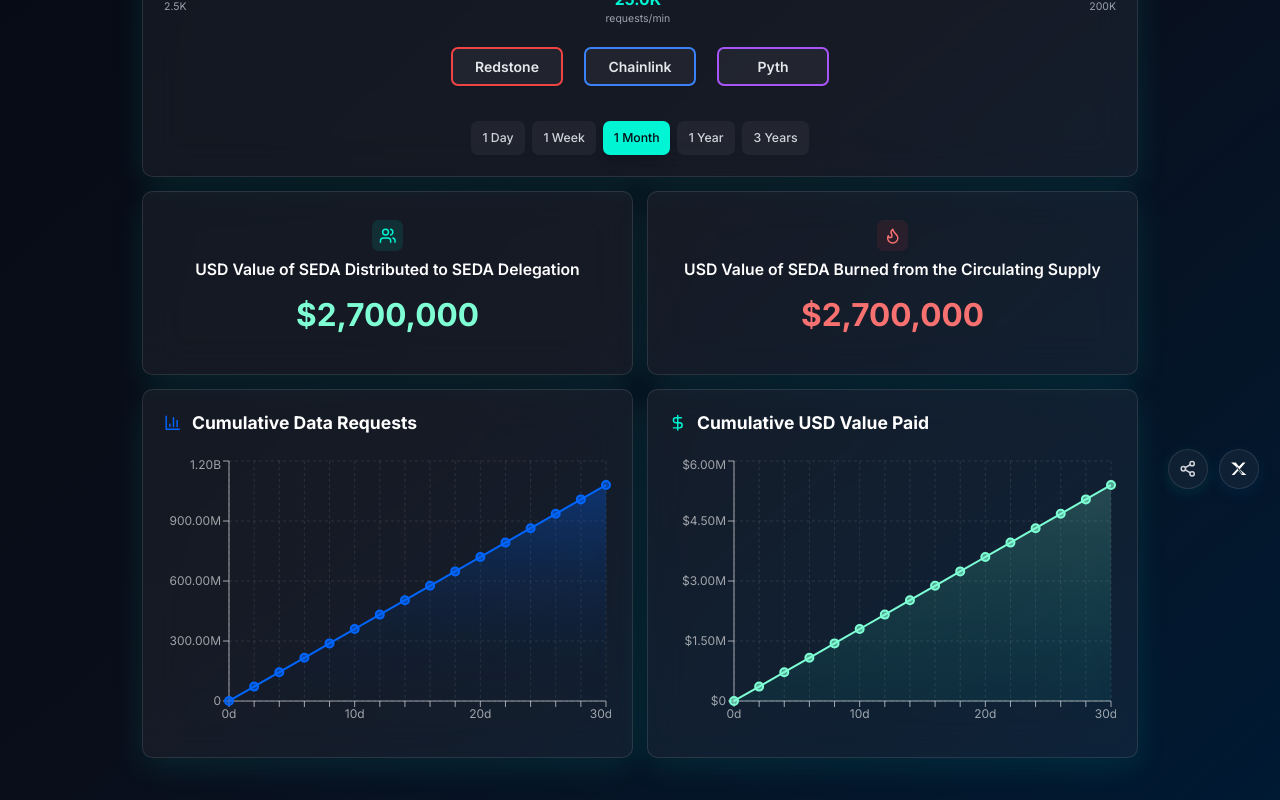
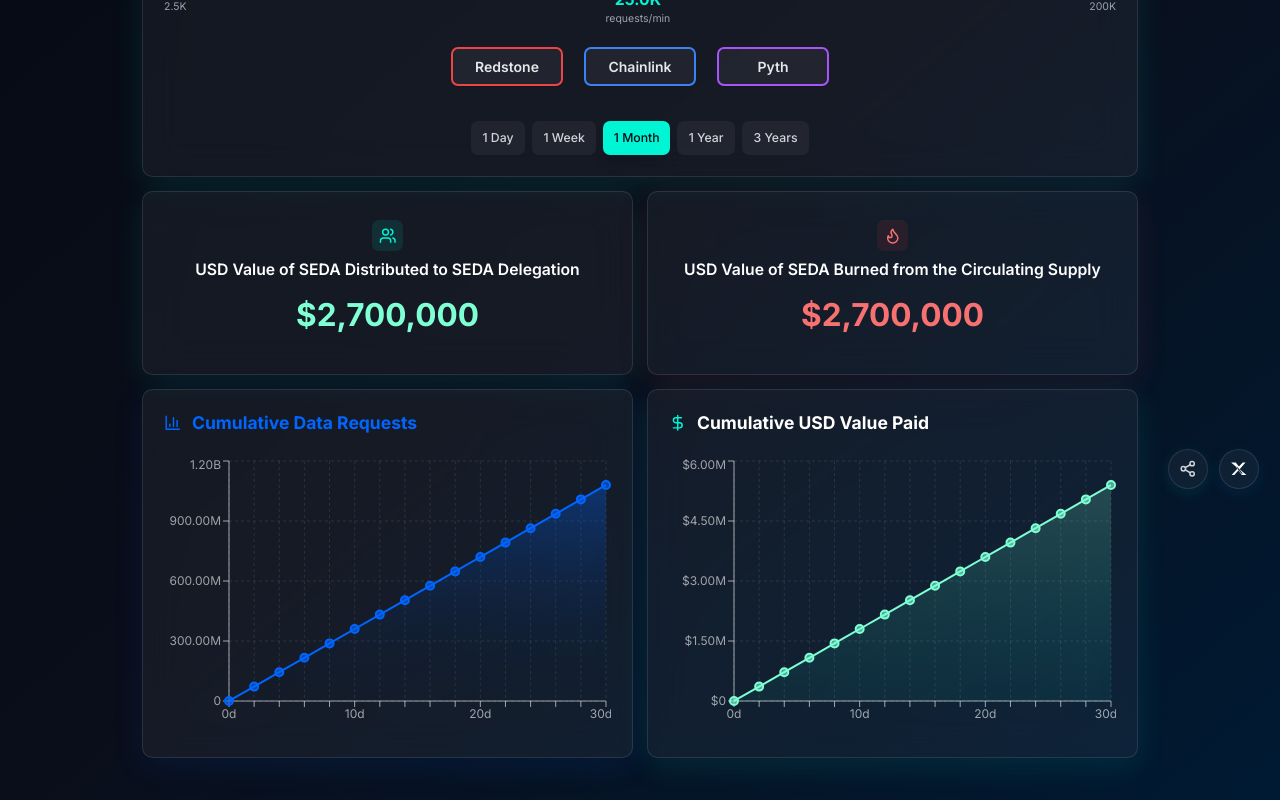
Before and after one commit to benruane/tokendashboard, a Next.js app: page / in a window 1280 px wide. Shown: the part 290-1090 px from the top of the page. Built offline with nearby package versions, Linux system fonts and the light colour scheme.

Commit message:
Add colored hover effects and glows to match chart themes - blue chart with blue glow, burned card with red glow

```diff
--- a/app/components/RequestsChart.tsx
+++ b/app/components/RequestsChart.tsx
@@ -107,11 +107,22 @@
   }
 
   return (
-    <div className="glass-panel glass-panel-hover p-6">
+    <div
+      className="glass-panel p-6 hover:bg-seda-glass-hover hover:border-blue-500/30 transition-all duration-200"
+      style={{
+        boxShadow: '0 8px 32px 0 rgba(0, 102, 255, 0.1)'
+      }}
+      onMouseEnter={(e) => {
+        e.currentTarget.style.boxShadow = '0 12px 40px 0 rgba(0, 102, 255, 0.2)'
+      }}
+      onMouseLeave={(e) => {
+        e.currentTarget.style.boxShadow = '0 8px 32px 0 rgba(0, 102, 255, 0.1)'
+      }}
+    >
       {/* Header */}
       <div className="flex items-center gap-3 mb-6">
         <BarChart3 className="w-5 h-5" style={{ color: '#0066ff' }} />
-        <h2 className="text-xl font-bold text-white">Cumulative Data Requests</h2>
+        <h2 className="text-xl font-bold" style={{ color: '#0066ff' }}>Cumulative Data Requests</h2>
       </div>
 
       {/* Chart */}
--- a/app/components/SummaryCards.tsx
+++ b/app/components/SummaryCards.tsx
@@ -84,7 +84,7 @@
     <div className="grid grid-cols-1 lg:grid-cols-2 gap-4">
       {/* SEDA Delegation Card */}
       <div
-        className="glass-panel glass-panel-hover p-8 group flex flex-col items-center text-center"
+        className="glass-panel p-8 group flex flex-col items-center text-center hover:bg-seda-glass-hover hover:border-seda-neon-teal/30 transition-all duration-200"
         onMouseEnter={playDelegationSound}
         onMouseLeave={stopDelegationSound}
       >
@@ -104,9 +104,18 @@
 
       {/* SEDA Burned Card */}
       <div
-        className="glass-panel glass-panel-hover p-8 group flex flex-col items-center text-center"
-        onMouseEnter={playBurnedSound}
-        onMouseLeave={stopBurnedSound}
+        className="glass-panel p-8 group flex flex-col items-center text-center hover:bg-seda-glass-hover hover:border-red-400/30 transition-all duration-200"
+        style={{
+          boxShadow: '0 8px 32px 0 rgba(239, 68, 68, 0.1)'
+        }}
+        onMouseEnter={(e) => {
+          e.currentTarget.style.boxShadow = '0 12px 40px 0 rgba(239, 68, 68, 0.2)'
+          playBurnedSound()
+        }}
+        onMouseLeave={(e) => {
+          e.currentTarget.style.boxShadow = '0 8px 32px 0 rgba(239, 68, 68, 0.1)'
+          stopBurnedSound()
+        }}
       >
         <audio ref={burnedAudioRef} src="/burn.wav" preload="auto" />
         <div className="p-2 bg-red-500/10 rounded-lg group-hover:bg-red-500/20 transition-all duration-200 mb-2">
```
